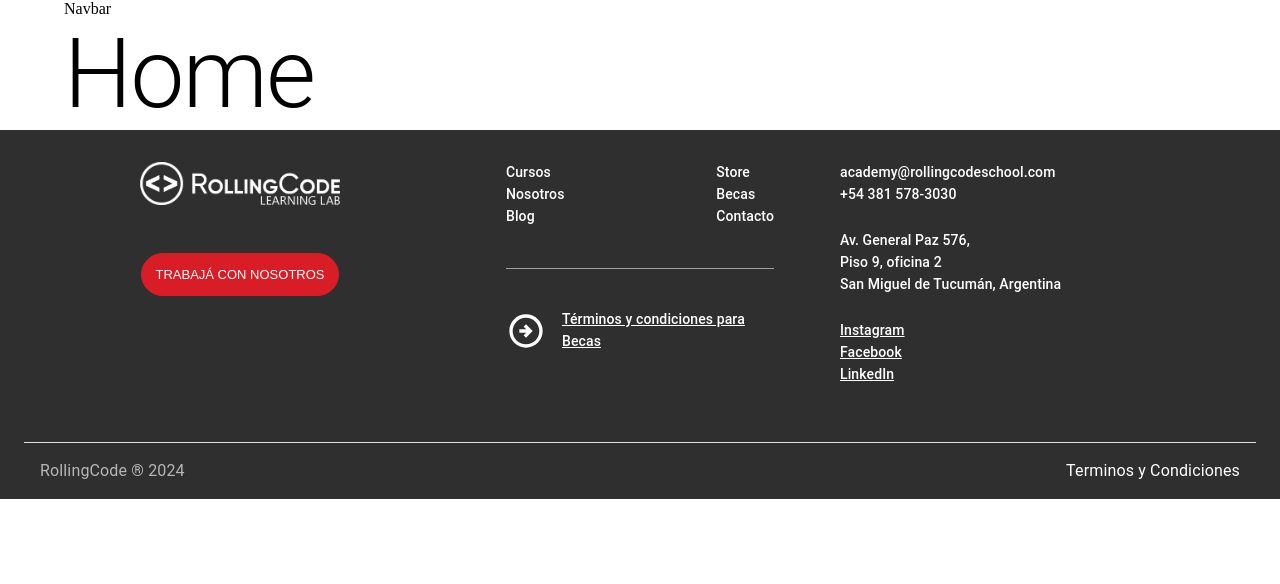
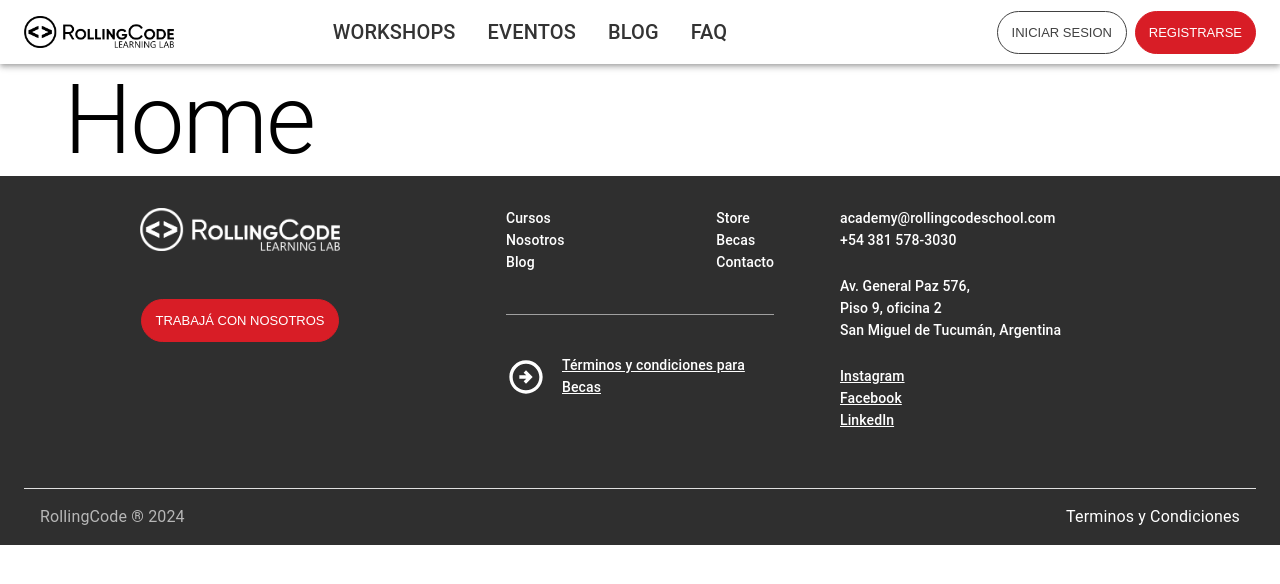
Before and after one commit to FrancoLadronDeGuevara/RollingLearningLabFrontend, a React (Vite) app: page / in a window 1280 px wide. Shown: the top 584 px of the page. Built offline with nearby package versions, Linux system fonts and the light colour scheme.

Commit message:
Se agrego componentes Navbar, userMenu y hamburguerMenu

```diff
--- a/src/components/DefaultButton/DefaultButton.css
+++ b/src/components/DefaultButton/DefaultButton.css
@@ -1,4 +1,5 @@
 .default-button {
+  min-width: 130px;
   padding: 13px;
   background-color: transparent;
   border-radius: 30px;
@@ -7,7 +8,7 @@
   font-weight: 500;
   color: #414141;
   cursor: pointer;
-    transition: all ease-in-out .3s;
+  transition: all ease-in-out 0.3s;
   display: flex;
   align-items: center;
   justify-content: center;
@@ -15,29 +16,23 @@
 }
 
 .default-button:hover {
-    background-color: #D81D26;
+  background-color: #d81d26;
   color: #fff;
-    border-color: #D81D26;
+  border-color: #d81d26;
 }
 
 .default-button-reverse {
   padding: 13px;
-    background-color: #D81D26;
+  background-color: #d81d26;
   border-radius: 30px;
-    border: 1px solid #D81D26;
+  border: 1px solid #d81d26;
   font-size: 13px;
   font-weight: 500;
   color: #fff;
   cursor: pointer;
-    transition: all ease-in-out .3s;
+  transition: all ease-in-out 0.3s;
   display: flex;
   align-items: center;
   justify-content: center;
   text-transform: uppercase;
 }
-
-  .default-button-reverse:hover {
-    background-color: transparent;
-    color: #414141;
-    border-color: #414141;
-  }
--- /dev/null
+++ b/src/components/RootLayout/Navbar/HamburguerMenu/HamburguerMenu.jsx
@@ -0,0 +1,74 @@
+import { IconButton, Menu, MenuItem } from "@mui/material";
+import MenuIcon from "@mui/icons-material/Menu";
+import { useState } from "react";
+import { Link } from "react-router-dom";
+import { pages } from "../../../../helpers/pagesNavbar";
+
+const HamburguerMenu = () => {
+  const [anchorElNav, setAnchorElNav] = useState(null);
+
+  const handleOpenNavMenu = (event) => {
+    setAnchorElNav(event.currentTarget);
+  };
+
+  const handleCloseNavMenu = () => {
+    setAnchorElNav(null);
+  };
+
+  return (
+    <>
+      <IconButton
+        size="large"
+        aria-controls="menu-appbar"
+        aria-haspopup="true"
+        onClick={handleOpenNavMenu}
+      >
+        <MenuIcon
+          sx={{
+            borderRadius: 1,
+            backgroundColor: "#D81D26",
+            color: "white",
+            width: 40,
+            height: 30,
+          }}
+        />
+      </IconButton>
+      <Menu
+        id="menu-appbar"
+        anchorEl={anchorElNav}
+        anchorOrigin={{
+          vertical: "bottom",
+          horizontal: "left",
+        }}
+        keepMounted
+        transformOrigin={{
+          vertical: "top",
+          horizontal: "left",
+        }}
+        open={Boolean(anchorElNav)}
+        onClose={handleCloseNavMenu}
+        sx={{
+          display: { xs: "block", md: "none" },
+        }}
+      >
+        <MenuItem onClick={handleCloseNavMenu}>
+          <Link to="/" style={{ textDecoration: "none", color: "#414141" }}>
+            INICIO
+          </Link>
+        </MenuItem>
+        {pages.map((page, indexPage) => (
+          <MenuItem key={indexPage} onClick={handleCloseNavMenu}>
+            <Link
+              to={page.path}
+              style={{ textDecoration: "none", color: "#414141" }}
+            >
+              {page.name.toUpperCase()}
+            </Link>
+          </MenuItem>
+        ))}
+      </Menu>
+    </>
+  );
+};
+
+export default HamburguerMenu;
--- /dev/null
+++ b/src/components/RootLayout/Navbar/Navbar.css
@@ -0,0 +1,23 @@
+.underline-animation {
+  display: inline-block;
+  position: relative;
+  color: #D81D26;
+}
+
+.underline-animation::after {
+  content: "";
+  position: absolute;
+  width: 100%;
+  transform: scaleX(0);
+  height: 1px;
+  bottom: 0;
+  left: 0;
+  background-color: #D81D26;
+  transform-origin: bottom right;
+  transition: transform 0.25s ease-out;
+}
+
+.underline-animation:hover::after {
+  transform: scaleX(1);
+  transform-origin: bottom right;
+}
--- a/src/components/RootLayout/Navbar/Navbar.jsx
+++ b/src/components/RootLayout/Navbar/Navbar.jsx
@@ -1,9 +1,98 @@
-import { Container } from '@mui/material'
+import "./Navbar.css";
+
+import {
+  AppBar,
+  Box,
+  Toolbar,
+  Container,
+  Typography,
+} from "@mui/material";
+
+import { useSelector } from "react-redux";
+import { Link, NavLink, useNavigate } from "react-router-dom";
+
+import logoRollingCode from "../../../assets/images/logoRolling.webp";
+
+import DefaultButton from "../../DefaultButton/DefaultButton";
+import HamburguerMenu from "./HamburguerMenu/HamburguerMenu";
+import UserMenu from "./UserMenu/UserMenu";
+
+import { pages } from "../../../helpers/pagesNavbar";
 
 const Navbar = () => {
+  const navigate = useNavigate();
+  const { isAuthenticated, loading } = useSelector((state) => state.user);
+
   return (
-    <Container>Navbar</Container>
-  )
-}
+    <AppBar
+      position="sticky"
+      sx={{ top: 0, backgroundColor: "white", color: "black" }}
+    >
+      <Container maxWidth="xl" sx={{ px: 1 }}>
+        <Toolbar disableGutters>
+          <Box
+            component="img"
+            src={logoRollingCode}
+            onClick={() => navigate("/")}
+            sx={{
+              mr: 2,
+              display: { xs: "none", md: "flex" },
+              width: 150,
+              cursor: "pointer",
+            }}
+          />
 
-export default Navbar
+          <Box sx={{ display: { xs: "flex", md: "none" } }}>
+            <HamburguerMenu/>
+          </Box>
+          <Box sx={{ display: { xs: "none", md: "flex" }, mx: "auto" }}>
+            {pages.map((page, indexPage) => (
+              <Typography
+                key={indexPage}
+                className="underline-animation"
+                variant="h6"
+                sx={{
+                  m: 2,
+                  color: "#414141",
+                  display: "block",
+                  textTransform: "uppercase",
+                }}
+                onClick={() => navigate(page.path)}
+              >
+                <Link
+                  to={page.path}
+                  style={{ textDecoration: "none", color: "#333333" }}
+                >
+                  {page.name}
+                </Link>
+              </Typography>
+            ))}
+          </Box>
+
+          {isAuthenticated && !loading && <UserMenu />}
+
+          {!isAuthenticated && (
+            <Box sx={{ display: "flex", ml: "auto" }}>
+              <NavLink style={{ textDecoration: "none" }} to="/login">
+                <DefaultButton buttonText="INICIAR SESION" />
+              </NavLink>
+              <Box sx={{ display: { xs: "none", md: "flex" } }}>
+                <NavLink
+                  style={{ textDecoration: "none", marginLeft: "8px" }}
+                  to="/register"
+                >
+                  <DefaultButton
+                    buttonText="REGISTRARSE"
+                    className="default-button-reverse"
+                  />
+                </NavLink>
+              </Box>
+            </Box>
+          )}
+        </Toolbar>
+      </Container>
+    </AppBar>
+  );
+};
+
+export default Navbar;
--- /dev/null
+++ b/src/components/RootLayout/Navbar/UserMenu/UserMenu.jsx
@@ -0,0 +1,95 @@
+import {
+  Avatar,
+  Box,
+  IconButton,
+  Menu,
+  MenuItem,
+  Tooltip,
+  Typography,
+} from "@mui/material";
+import { useState } from "react";
+import { useSelector } from "react-redux";
+import { NavLink } from "react-router-dom";
+
+const settings = [
+  {
+    name: "Perfil",
+    to: `/profile`,
+  },
+  {
+    name: "Cerrar sesión",
+    to: () => {},
+  },
+];
+
+const UserMenu = () => {
+  const [anchorElUser, setAnchorElUser] = useState(null);
+  const { user } = useSelector((state) => state.user);
+
+  const handleLogoutUser = () => {};
+  const handleCloseUserMenu = () => {
+    setAnchorElUser(null);
+  };
+  const handleOpenUserMenu = (event) => {
+    setAnchorElUser(event.currentTarget);
+  };
+  return (
+    <Box sx={{ ml: "auto" }}>
+      <Tooltip title="Abrir menu">
+        <IconButton onClick={handleOpenUserMenu} sx={{ p: 0 }}>
+          <Avatar alt="Remy Sharp" src="/static/images/avatar/2.jpg" />
+        </IconButton>
+      </Tooltip>
+      <Menu
+        anchorEl={anchorElUser}
+        anchorOrigin={{
+          vertical: "bottom",
+          horizontal: "right",
+        }}
+        keepMounted
+        transformOrigin={{
+          vertical: "top",
+          horizontal: "right",
+        }}
+        open={Boolean(anchorElUser)}
+        onClose={handleCloseUserMenu}
+      >
+        {user?.role == "admin" && (
+          <NavLink
+            to="/admin"
+            onClick={handleCloseUserMenu}
+            style={{ textDecoration: "none" }}
+          >
+            <MenuItem>
+              <Typography
+                className="text"
+                textAlign="center"
+                sx={{ color: "#414141" }}
+              >
+                PANEL ADMIN
+              </Typography>
+            </MenuItem>
+          </NavLink>
+        )}
+        {settings.map((setting, index) => (
+          <NavLink
+            key={index}
+            onClick={
+              setting.name == "Cerrar sesión" ? handleLogoutUser : handleCloseUserMenu
+            }
+            to={setting.to}
+            style={{ textDecoration: "none" }}
+          >
+            <MenuItem>
+              <Typography sx={{ color: "#414141" }}>
+                {setting.name.toUpperCase()}
+              </Typography>
+            </MenuItem>
+          </NavLink>
+        ))}
+      </Menu>
+    </Box>
+  );
+};
+
+export default UserMenu;
--- /dev/null
+++ b/src/helpers/pagesNavbar.js
@@ -0,0 +1,18 @@
+export const pages = [
+    {
+      name: "Workshops",
+      path: "/workshops",
+    },
+    {
+      name: "Eventos",
+      path: "/events",
+    },
+    {
+      name: "Blog",
+      path: "/blog",
+    },
+    {
+      name: "FAQ",
+      path: "/faq",
+    },
+  ];
```
Lines whose indentation alone changed are shown as unchanged.
